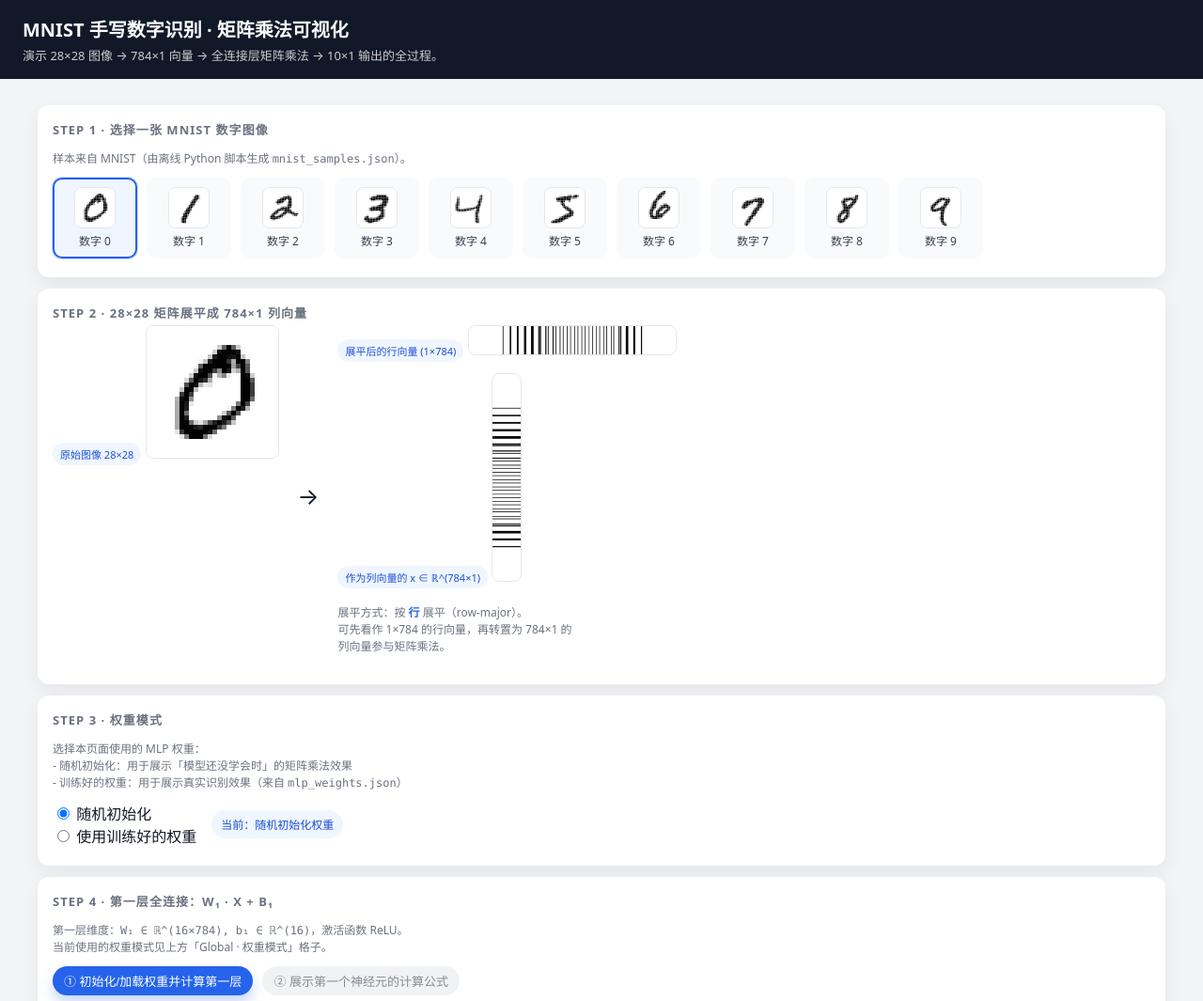
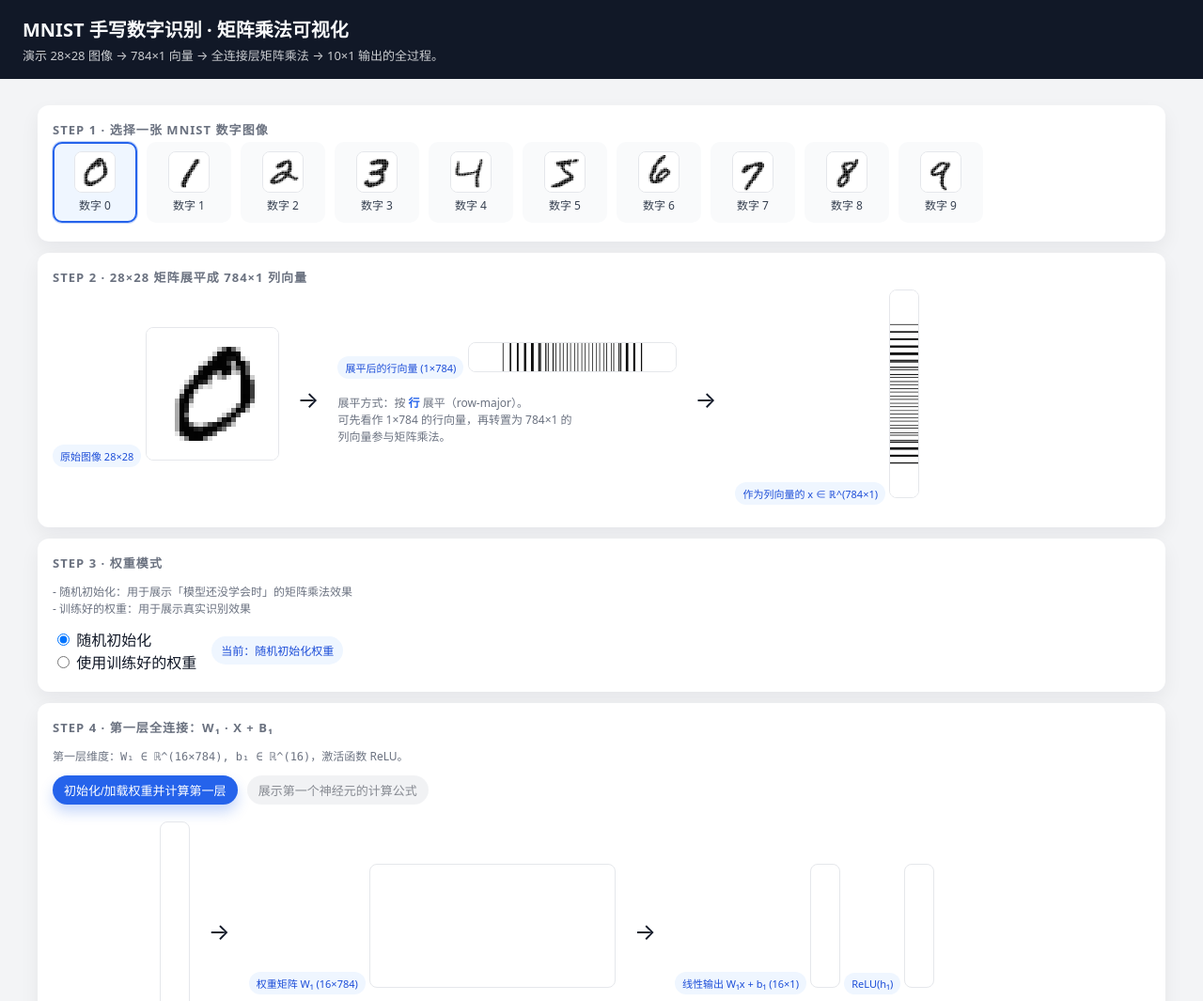
Before and after one commit to yangruoxuan0516/mnist-demo, a plain HTML site: page index.html in a window 1280 px wide. Shown: the top 1065 px of the page at 94% size. Drawn offline with Linux system fonts and the light colour scheme.

Commit message:
le rendre un peu plus joli

```diff
--- a/index.html
+++ b/index.html
@@ -3,7 +3,8 @@
 <head>
   <meta charset="UTF-8" />
   <title>MNIST 手写数字识别 · 矩阵乘法可视化</title>
-  <link rel="icon" type="image/png" href="catt.png">
+    <link rel="icon" type="image/png" href="catt.png?v=2">
+
   <style>
     body {
       font-family: system-ui, -apple-system, BlinkMacSystemFont, "Segoe UI", sans-serif;
@@ -17,7 +18,11 @@
       color: #f9fafb;
       padding: 16px 24px;
     }
-    header h1 {
+    header h1 {.col {
+      display: flex;
+      flex-direction: column;
+      justify-content: center; /* 垂直居中这一列里的内容 */
+    }
       margin: 0 0 4px;
       font-size: 20px;
     }
@@ -54,6 +59,7 @@
       display: flex;
       flex-wrap: wrap;
       gap: 16px;
+      align-items: center;
     }
     .sample-list {
       display: flex;
@@ -199,7 +205,6 @@
   <!-- STEP 1: 选择样本 -->
   <section class="panel">
     <div class="step-label">Step 1 · 选择一张 MNIST 数字图像</div>
-    <p class="muted">样本来自 MNIST（由离线 Python 脚本生成 <code>mnist_samples.json</code>）。</p>
     <div id="sampleList" class="sample-list"></div>
   </section>
 
@@ -215,16 +220,15 @@
             <div>
                 <div class="pill">展平后的行向量 (1×784)</div>
                 <canvas id="flatRowCanvas" width="220" height="30"></canvas>
-
-            <div style="height:8px;"></div>
-
-            <div class="pill">作为列向量的 x ∈ ℝ^(784×1)</div>
-            <canvas id="flatCanvas" width="30" height="220"></canvas>
-
                 <p class="muted" style="max-width:260px;">
                 展平方式：按 <span class="highlight">行</span> 展平（row-major）。<br>
                 可先看作 1×784 的行向量，再转置为 784×1 的列向量参与矩阵乘法。
                 </p>
+            </div>
+            <div class="arrow">→</div>
+            <div>
+                <div class="pill">作为列向量的 x ∈ ℝ^(784×1)</div>
+                <canvas id="flatCanvas" width="30" height="220"></canvas>
             </div>
         </div>
     </div>
@@ -234,9 +238,8 @@
   <section class="panel">
     <div class="step-label">STEP 3 · 权重模式</div>
     <p class="muted">
-      选择本页面使用的 MLP 权重：<br>
       - 随机初始化：用于展示「模型还没学会时」的矩阵乘法效果<br>
-      - 训练好的权重：用于展示真实识别效果（来自 <code>mlp_weights.json</code>）
+      - 训练好的权重：用于展示真实识别效果
     </p>
     <div style="display:flex;align-items:center;gap:16px;flex-wrap:wrap;">
       <div>
@@ -256,11 +259,10 @@
     <div class="step-label">Step 4 · 第一层全连接：W₁ · x + b₁</div>
 <p class="muted">
   第一层维度：<code>W₁ ∈ ℝ^(16×784), b₁ ∈ ℝ^(16)</code>，激活函数 ReLU。<br>
-  当前使用的权重模式见上方「Global · 权重模式」格子。
 </p>
 
-    <button id="btnInit" class="btn">① 初始化/加载权重并计算第一层</button>
-    <button id="btnShowNeuron" class="btn secondary" disabled>② 展示第一个神经元的计算公式</button>
+    <button id="btnInit" class="btn">初始化/加载权重并计算第一层</button>
+    <button id="btnShowNeuron" class="btn secondary" disabled>展示第一个神经元的计算公式</button>
 
     <div class="flex-row" style="margin-top:12px;">
       <div>
@@ -293,7 +295,7 @@
       <code>z = W₂ · h₁ + b₂, &nbsp; y = softmax(z)</code>，其中 y 的 10 个分量对应数字 0–9 的概率。
     </p>
 
-    <button id="btnForwardAll" class="btn" disabled>③ 计算第二层并展示最终输出</button>
+    <button id="btnForwardAll" class="btn" disabled>计算第二层并展示最终输出</button>
 
     <div id="layer2Info" class="matrix-info"></div>
     <div id="logitsInfo" class="matrix-info"></div>
```
Lines whose indentation alone changed are shown as unchanged.
